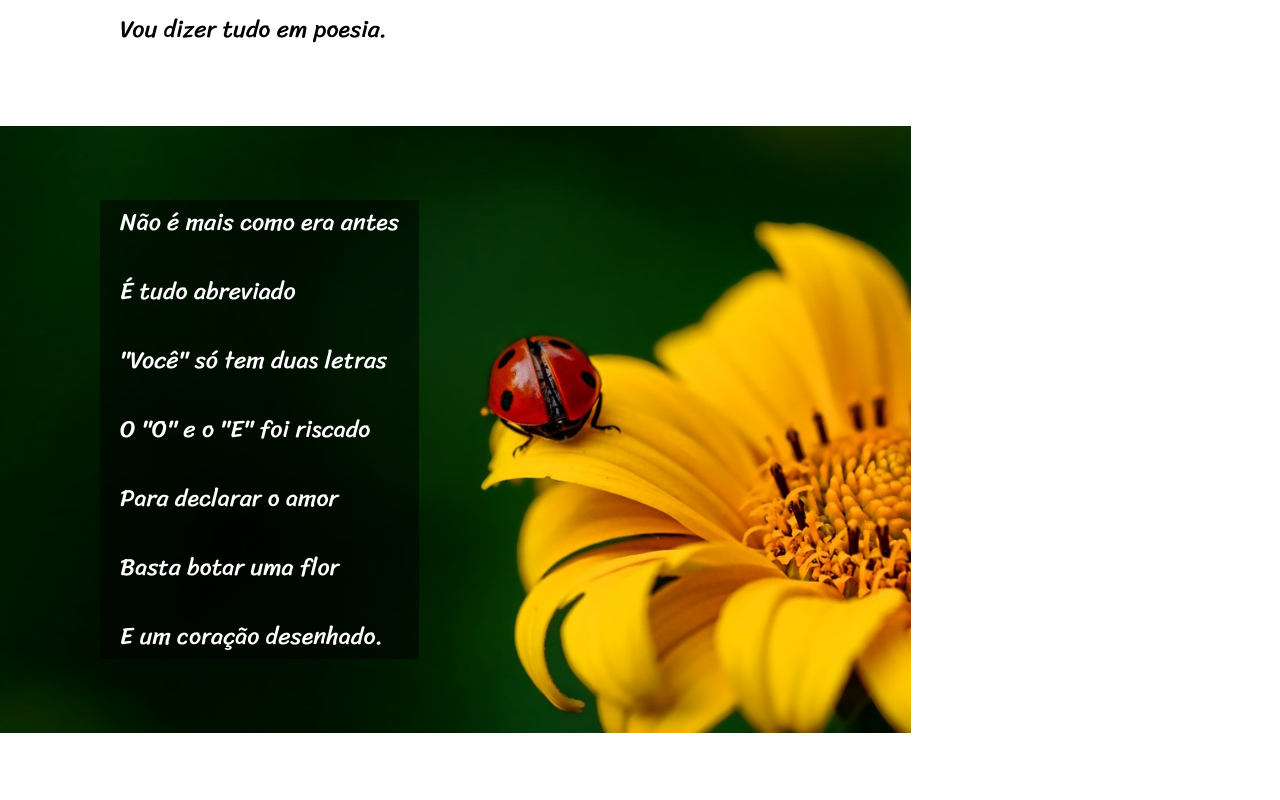
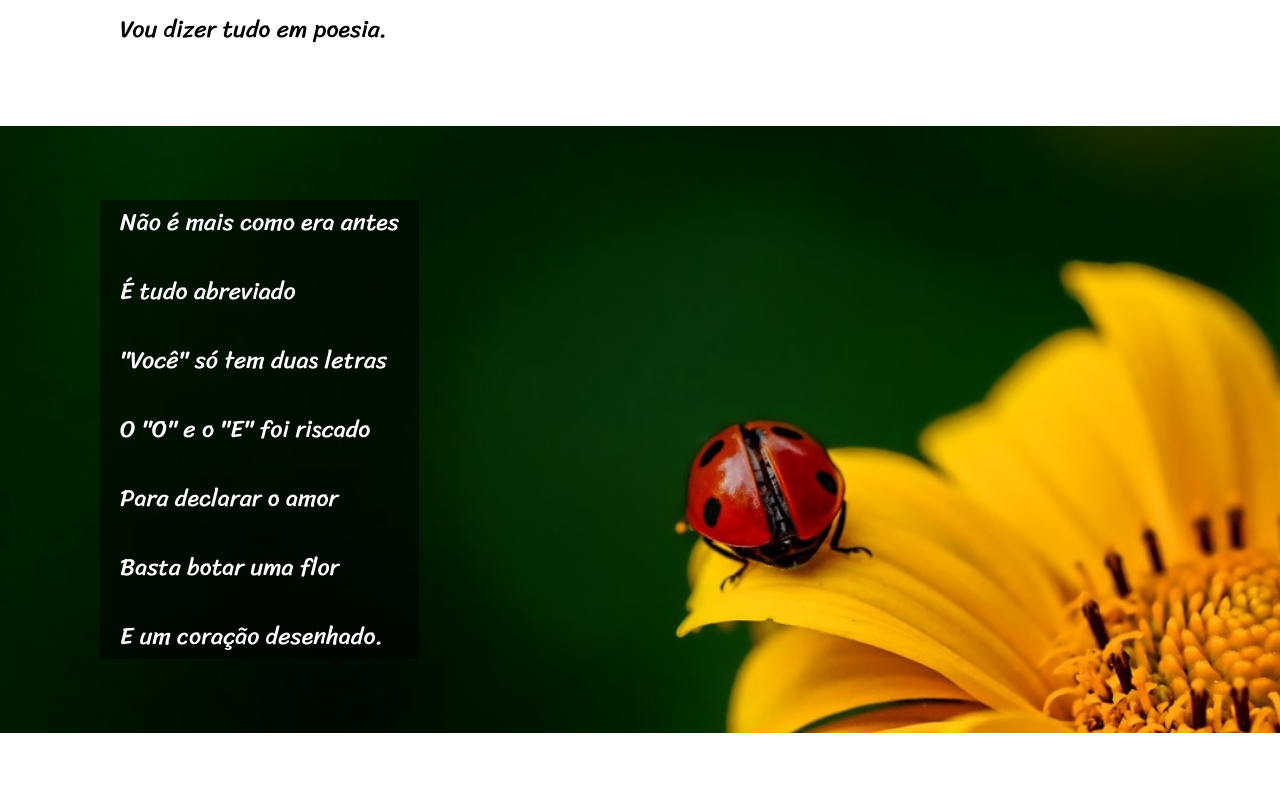
Before and after one commit to ShadicGamesBr/DESAFIO-12, a plain HTML site: page index.html in a window 1280 px wide. Shown: the part 860-1660 px from the top of the page. Drawn offline with Linux system fonts and the light colour scheme.

Commit message:
versão v1.2

```diff
--- a/index.html
+++ b/index.html
@@ -27,13 +27,10 @@
             font-size: 0.4em;
         }
         .foto{
+            background-repeat: no-repeat;
+            background-size: cover;
+            background-attachment: fixed;
             color: white;
-            background-size: contain;
-            background-attachment: fixed;
-            background-repeat: no-repeat;
-            transform: translate(-50% -50%);
-            margin: auto;
-
         }
         #foto1{
             background-image: url("imagens/background001.jpg");
```
